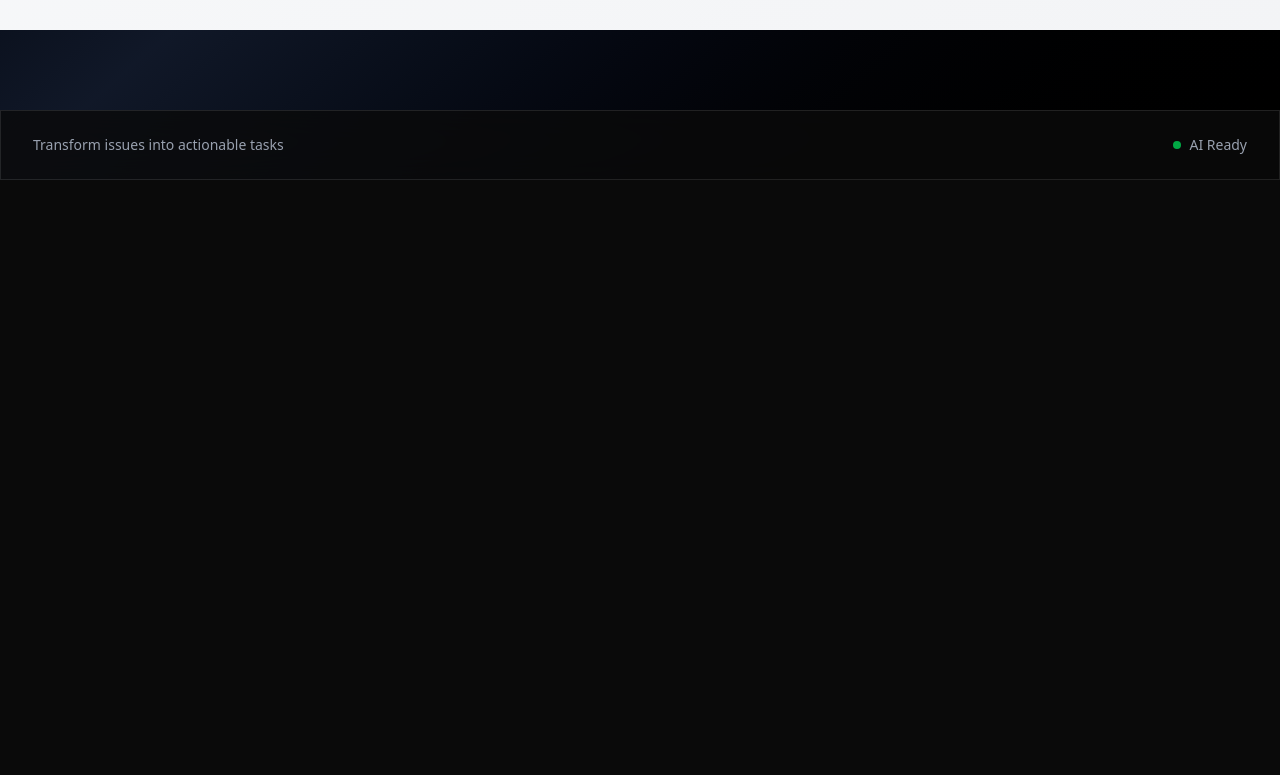
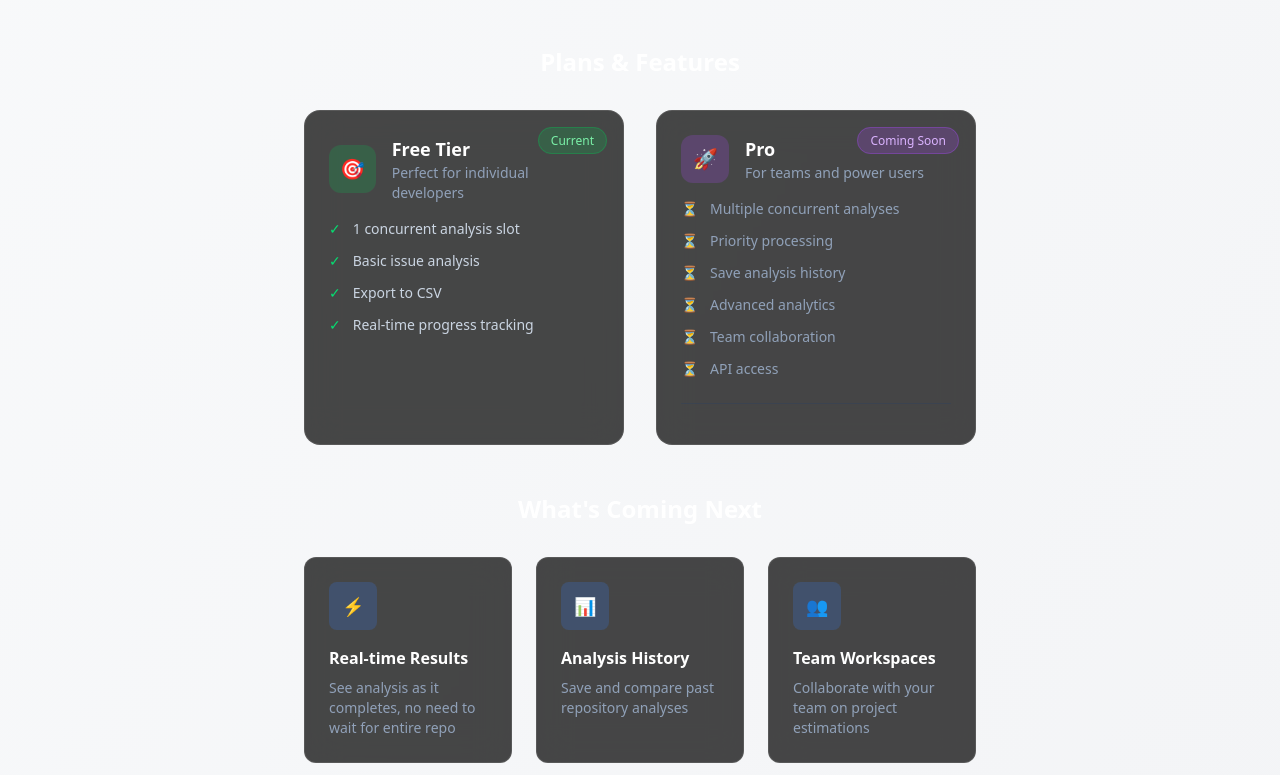
Before and after one commit to rferrari/TaskIQ, a Next.js app: page / in a window 1280 px wide. Shown: the part 925-1700 px from the top of the page. Before the commit the page ends 1105 px from the top, so only its background shows below. Built offline with nearby package versions, Linux system fonts and the light colour scheme.

Commit message:
feat: home page features and tiers

```diff
--- a/src/components/RepositoryForm.tsx
+++ b/src/components/RepositoryForm.tsx
@@ -25,9 +25,53 @@ export function RepositoryForm({ onAnalyze, isLoading }: RepositoryFormProps) {
     { name: 'Zcash', url: 'https://github.com/zcash/zcash' }
   ];
 
+  const tiers = [
+    {
+      name: 'Free Tier',
+      icon: '🎯',
+      features: [
+        '1 concurrent analysis slot',
+        'Basic issue analysis',
+        'Export to CSV',
+        'Real-time progress tracking'
+      ],
+      current: true
+    },
+    {
+      name: 'Pro',
+      icon: '🚀',
+      features: [
+        'Multiple concurrent analyses',
+        'Priority processing',
+        'Save analysis history',
+        'Advanced analytics',
+        'Team collaboration',
+        'API access'
+      ],
+      current: false
+    }
+  ];
+
+  const upcomingFeatures = [
+    {
+      title: 'Real-time Results',
+      description: 'See analysis as it completes, no need to wait for entire repo',
+      icon: '⚡'
+    },
+    {
+      title: 'Analysis History',
+      description: 'Save and compare past repository analyses',
+      icon: '📊'
+    },
+    {
+      title: 'Team Workspaces',
+      description: 'Collaborate with your team on project estimations',
+      icon: '👥'
+    }
+  ];
 
   return (
-    <div className="max-w-2xl mx-auto">
+    <div className="max-w-6xl mx-auto">
       <div className="glass-card rounded-2xl p-8 shadow-2xl border border-slate-700/50 relative overflow-hidden">
 
         {/* Background Glow */}
@@ -128,6 +172,101 @@ export function RepositoryForm({ onAnalyze, isLoading }: RepositoryFormProps) {
           <p className="text-slate-400 text-sm">Scan any GitHub repo and get structured, exportable data in seconds.</p>
         </div>
       </div>
+
+      {/* Tier Information */}
+      <div className="mt-12">
+        <h2 className="text-2xl font-bold text-white text-center mb-8">Plans & Features</h2>
+        <div className="grid grid-cols-1 lg:grid-cols-2 gap-8">
+          {/* Current Tier */}
+          <div className="glass-card rounded-2xl p-6 border border-green-500/30 relative overflow-hidden">
+            <div className="absolute top-4 right-4">
+              <span className="bg-green-500/20 text-green-300 text-xs px-3 py-1 rounded-full border border-green-500/30">
+                Current
+              </span>
+            </div>
+            <div className="flex items-center mb-4">
+              <div className="w-12 h-12 rounded-xl bg-green-500/20 flex items-center justify-center mr-4">
+                <span className="text-xl">{tiers[0].icon}</span>
+              </div>
+              <div>
+                <h3 className="font-bold text-white text-lg">{tiers[0].name}</h3>
+                <p className="text-slate-400 text-sm">Perfect for individual developers</p>
+              </div>
+            </div>
+            <ul className="space-y-3">
+              {tiers[0].features.map((feature, index) => (
+                <li key={index} className="flex items-center text-slate-300 text-sm">
+                  <span className="text-green-400 mr-3">✓</span>
+                  {feature}
+                </li>
+              ))}
+            </ul>
+          </div>
+
+          {/* Coming Soon Tier */}
+          <div className="glass-card rounded-2xl p-6 border border-purple-500/30 relative overflow-hidden">
+            <div className="absolute top-4 right-4">
+              <span className="bg-purple-500/20 text-purple-300 text-xs px-3 py-1 rounded-full border border-purple-500/30">
+                Coming Soon
+              </span>
+            </div>
+            <div className="flex items-center mb-4">
+              <div className="w-12 h-12 rounded-xl bg-purple-500/20 flex items-center justify-center mr-4">
+                <span className="text-xl">{tiers[1].icon}</span>
+              </div>
+              <div>
+                <h3 className="font-bold text-white text-lg">{tiers[1].name}</h3>
+                <p className="text-slate-400 text-sm">For teams and power users</p>
+              </div>
+            </div>
+            <ul className="space-y-3">
+              {tiers[1].features.map((feature, index) => (
+                <li key={index} className="flex items-center text-slate-400 text-sm">
+                  <span className="text-purple-400 mr-3">⏳</span>
+                  {feature}
+                </li>
+              ))}
+            </ul>
+            <div className="mt-6 pt-4 border-t border-slate-700/50">
+              {/* <p className="text-slate-500 text-sm text-center">
+                Interested? <button className="text-purple-400 hover:text-purple-300 underline">Join waitlist</button>
+              </p> */}
+            </div>
+          </div>
+        </div>
+      </div>
+
+      {/* Upcoming Features */}
+      <div className="mt-12">
+        <h2 className="text-2xl font-bold text-white text-center mb-8">What's Coming Next</h2>
+        <div className="grid grid-cols-1 md:grid-cols-3 gap-6">
+          {upcomingFeatures.map((feature, index) => (
+            <div key={index} className="glass-card rounded-xl p-6 border border-slate-700/50 hover:border-blue-500/30 transition-all duration-300">
+              <div className="w-12 h-12 rounded-lg bg-blue-500/20 flex items-center justify-center mb-4">
+                <span className="text-lg">{feature.icon}</span>
+              </div>
+              <h3 className="font-semibold text-white mb-2">{feature.title}</h3>
+              <p className="text-slate-400 text-sm">{feature.description}</p>
+            </div>
+          ))}
+        </div>
+      </div>
+
+      {/* Call to Action */}
+      <div className="mt-12 text-center">
+        <div className="glass-card rounded-2xl p-8 border border-slate-700/50">
+          <h3 className="text-xl font-bold text-white mb-4">Ready to analyze your repository?</h3>
+          <p className="text-slate-400 mb-6 max-w-md mx-auto">
+            Start with our free tier and get instant insights into your project's development needs.
+          </p>
+          <button
+            onClick={() => document.getElementById('repoUrl')?.focus()}
+            className="btn-primary px-8 py-3 rounded-xl font-semibold"
+          >
+            Start Analyzing Now
+          </button>
+        </div>
+      </div>
     </div>
   );
 }
```
